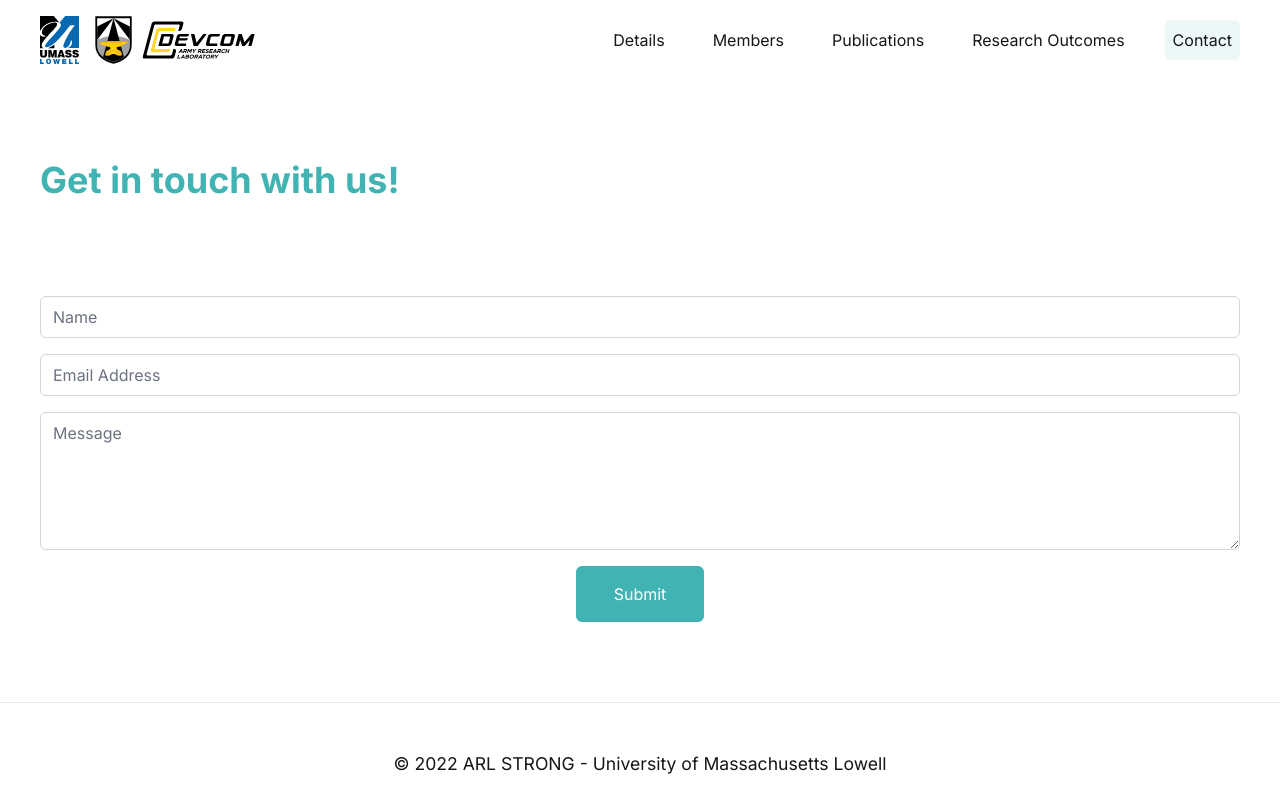
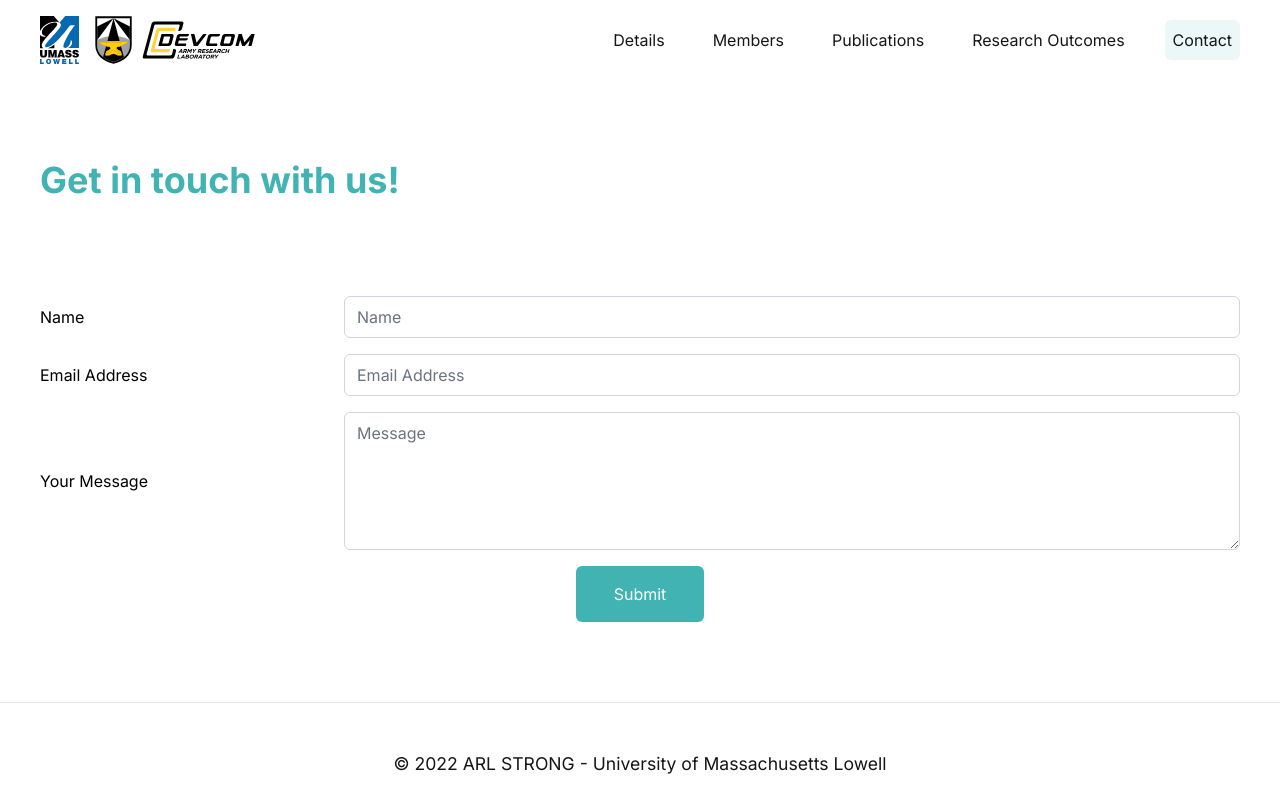
Before and after one commit to mokotturu/arlstrong-uml-website, a React (Create React App) app: page /contact in a window 1280 px wide. Shown: the top 812 px of the page. Built offline with nearby package versions, Linux system fonts and the light colour scheme.

Commit message:
netlify form submissions fix

```diff
--- a/package.json
+++ b/package.json
@@ -21,7 +21,8 @@
     "start": "react-scripts start",
     "build": "react-scripts build",
     "test": "react-scripts test",
-    "eject": "react-scripts eject"
+    "eject": "react-scripts eject",
+    "postbuild": "react-snap"
   },
   "eslintConfig": {
     "extends": [
@@ -45,6 +46,7 @@
     "@tailwindcss/forms": "^0.5.2",
     "autoprefixer": "^10.4.7",
     "postcss": "^8.4.13",
+    "react-snap": "^1.23.0",
     "tailwindcss": "^3.0.24"
   }
 }
--- a/public/index.html
+++ b/public/index.html
@@ -11,13 +11,21 @@
 		<meta name="theme-color" content="#000000" />
 		<meta
 			name="description"
-			content="Web site created using create-react-app"
+			content="Website for the Army Research Lab STRONG team at the University of Massachusetts Lowell"
 		/>
 		<link rel="apple-touch-icon" href="%PUBLIC_URL%/logo192.png" />
 		<link rel="manifest" href="%PUBLIC_URL%/manifest.json" />
 		<title>ARL STRONG - UMass Lowell</title>
 	</head>
 	<body>
+		<form name="contact-form" action="/" netlify hidden>
+			<label htmlFor="name">Name</label>
+			<input className="text-input w-full col-span-3" id="name" type="text" name="name" />
+			<label htmlFor="email">Email Address</label>
+			<input className="text-input w-full col-span-3" id="email" type="email" name="email" />
+			<label htmlFor="message">Your Message</label>
+			<textarea className="text-input w-full col-span-3 min-h-[2.625rem]" id="message" type="text" name="message"></textarea>
+		</form>
 		<noscript>You need to enable JavaScript to run this app.</noscript>
 		<div id="root"></div>
 	</body>
--- a/src/components/App.js
+++ b/src/components/App.js
@@ -31,7 +31,6 @@ const App = () => {
 					<Route key={name} path={path} element={Component} />
 				))}
 			</Routes>
-
 			<Footer />
 		</Router>
 	)
--- a/src/components/Contact.js
+++ b/src/components/Contact.js
@@ -3,11 +3,34 @@ const Contact = () => {
 		<section className="flex justify-center flex-1">
 			<div className="responsive-width py-20 child:w-full flex flex-col gap-10">
 				<h1 className="heading">Get in touch with us!</h1>
-				<form className="flex flex-col items-center" method="POST" data-netlify="true">
-					<input className="text-input mb-4 w-full" type="text" name="name" placeholder="Name"></input>
-					<input className="text-input mb-4 w-full" type="email" name="email" placeholder="Email Address"></input>
-					<textarea className="text-input mb-4 w-full min-h-[2.625rem]" type="text" name="message" placeholder="Message" rows={5}></textarea>
-					<input className="button w-32" type="submit" value="Submit"></input>
+				<form name="contact-form" className="grid grid-cols-4 gap-4 items-center" method="post" data-netlify="true" action="/">
+					<input type="hidden" name="form-name" value="contact-form" />
+					<label htmlFor="name">Name</label>
+					<input
+						className="text-input w-full col-span-3"
+						id="name"
+						type="text"
+						name="name"
+						placeholder="Name"
+					/>
+					<label htmlFor="email">Email Address</label>
+					<input
+						className="text-input w-full col-span-3"
+						id="email"
+						type="email"
+						name="email"
+						placeholder="Email Address"
+					/>
+					<label htmlFor="message">Your Message</label>
+					<textarea
+						className="text-input w-full col-span-3 min-h-[2.625rem]"
+						id="message"
+						type="text"
+						name="message"
+						placeholder="Message"
+						rows={5}
+					></textarea>
+					<button className="button w-32 col-span-full justify-self-center" type="submit">Submit</button>
 				</form>
 			</div>
 		</section>
--- a/src/index.js
+++ b/src/index.js
@@ -1,17 +1,19 @@
 import React from "react";
+import { hydrate } from "react-dom";
 import ReactDOM from "react-dom/client";
 import './css/index.css';
 import App from "./components/App";
 // import reportWebVitals from "./reportWebVitals";
 
-const root = ReactDOM.createRoot(document.getElementById('root'));
-root.render(
-  <React.StrictMode>
-    <App />
-  </React.StrictMode>
-);
+const root = document.getElementById('root');
+// root.render(
+//   <React.StrictMode>
+//     <App />
+//   </React.StrictMode>
+// );
 
-// If you want to start measuring performance in your app, pass a function
-// to log results (for example: reportWebVitals(console.log))
-// or send to an analytics endpoint. Learn more: https://bit.ly/CRA-vitals
-// reportWebVitals();
+if (root.hasChildNodes()) {
+  hydrate(<App />, root);
+} else {
+  ReactDOM.createRoot(root).render(<App />);
+}
```
Also changed, not shown: 1 other file (tests, documents, lock files or other folders).
